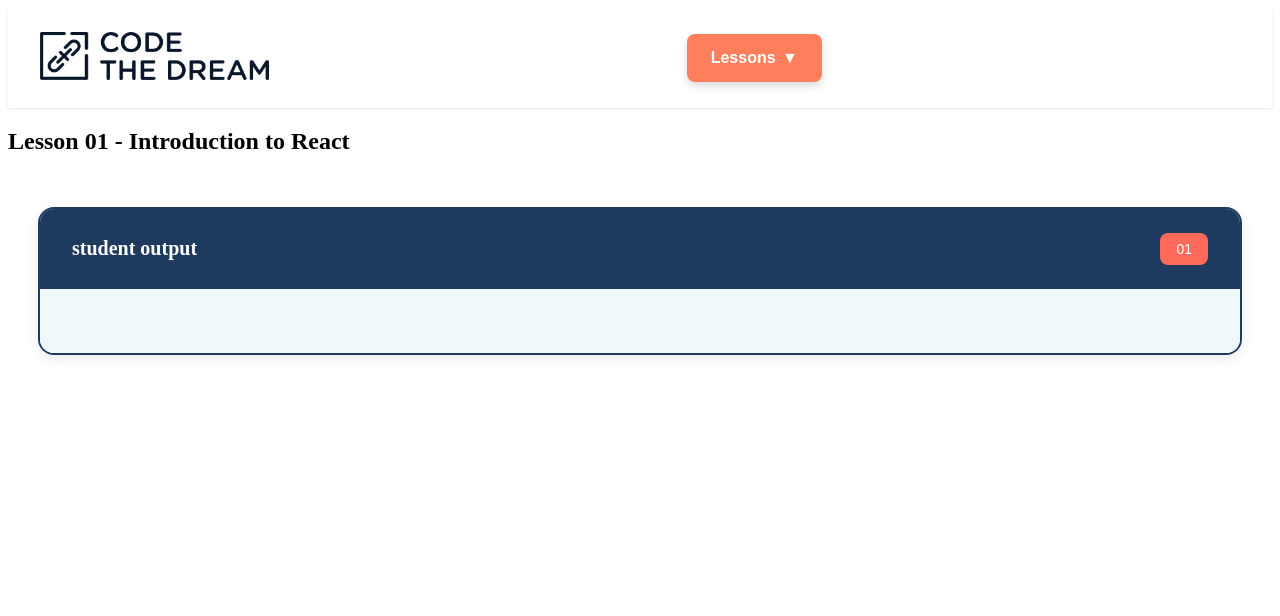
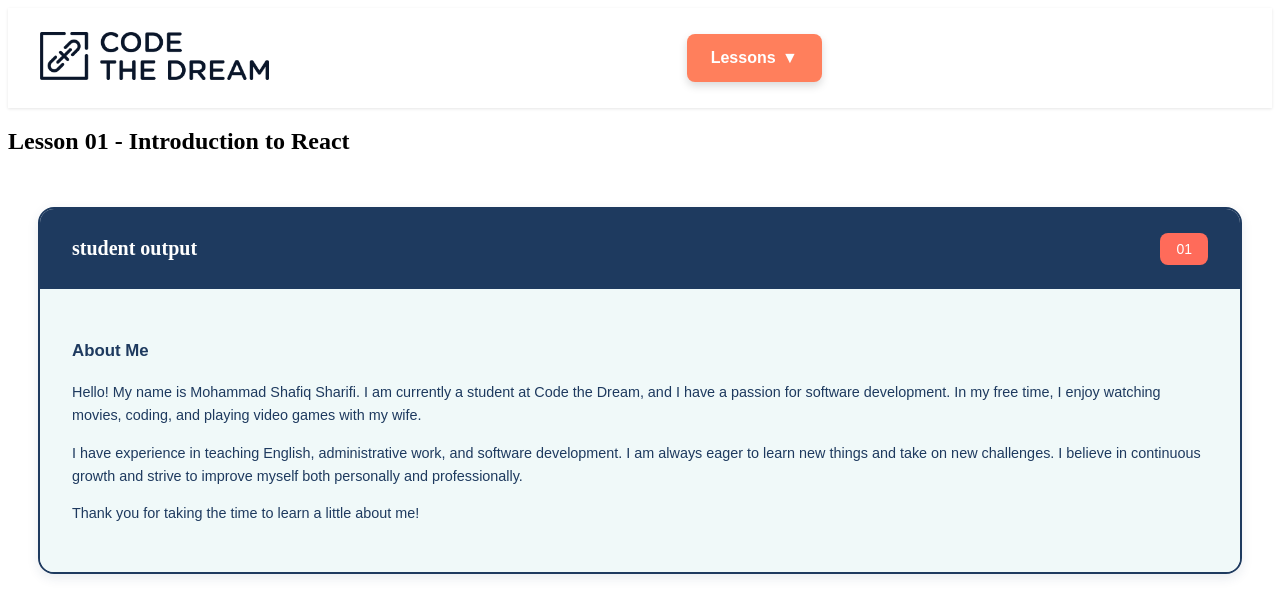
Before and after one commit to ShafiqSharifi/Fall26_Mohammad_Shafiq_Sharifi_Exercise, a React (Vite) app: page /lessons/lesson-01 in a window 1280 px wide. Shown: the top 616 px of the page. Built offline with nearby package versions, Linux system fonts and the light colour scheme.

Commit message:
Lesson-01 exercise was completed.

```diff
--- /dev/null
+++ b/src/exercises/lesson-01/AboutMe.jsx
@@ -0,0 +1,12 @@
+function AboutMe() {
+  return (
+    <div>
+      <h1>About Me</h1>
+      <p>Hello! My name is Mohammad Shafiq Sharifi. I am currently a student at Code the Dream, and I have a passion for software development. In my free time, I enjoy watching movies, coding, and playing video games with my wife.</p>
+      <p>I have experience in teaching English, administrative work, and software development. I am always eager to learn new things and take on new challenges. I believe in continuous growth and strive to improve myself both personally and professionally.</p>
+      <p>Thank you for taking the time to learn a little about me!</p>
+    </div>
+  );
+}
+
+export default AboutMe;
--- a/src/exercises/lesson-01/studentWork.jsx
+++ b/src/exercises/lesson-01/studentWork.jsx
@@ -1,9 +1,10 @@
 //Lesson-01 Introduction to React
 //Exercise: Build an "About Me" Component in this file
 
+import AboutMe from "./AboutMe";
+
 export default function StudentWork() {
   return (
-    <div>
-    </div>
+    <AboutMe />
   );
 }
```
